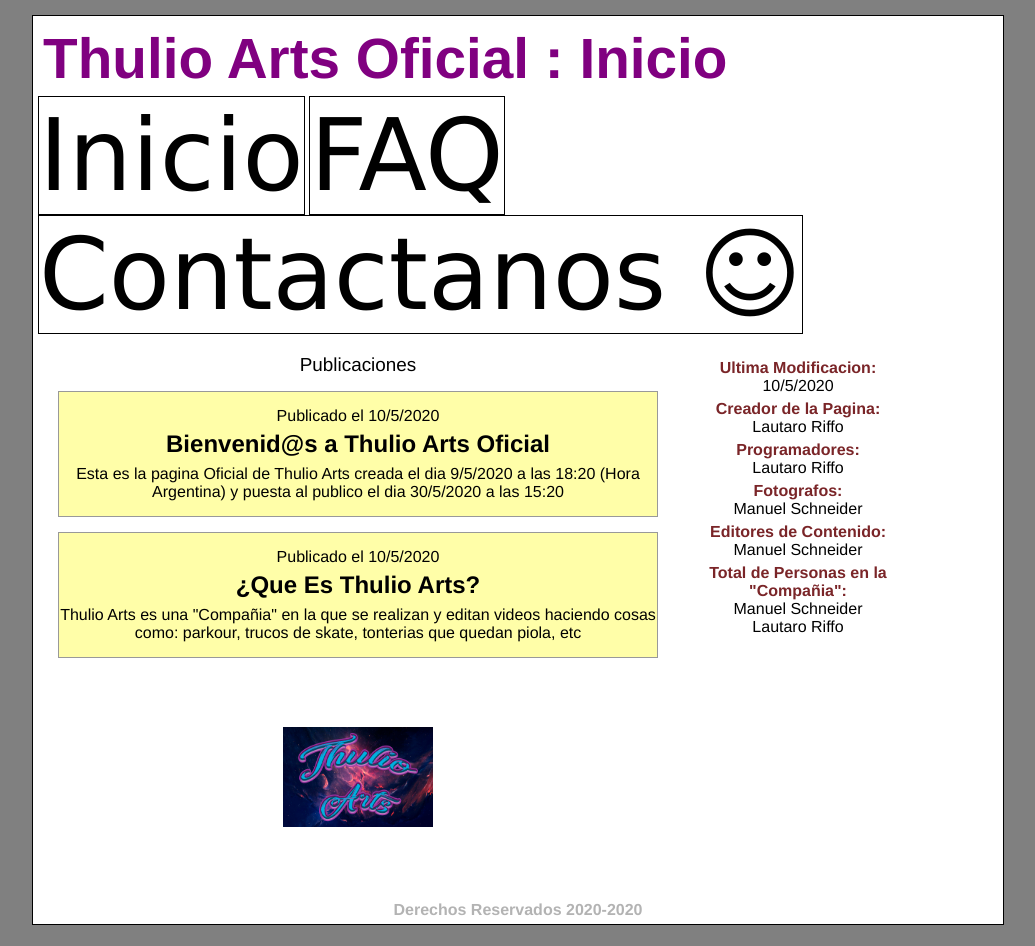
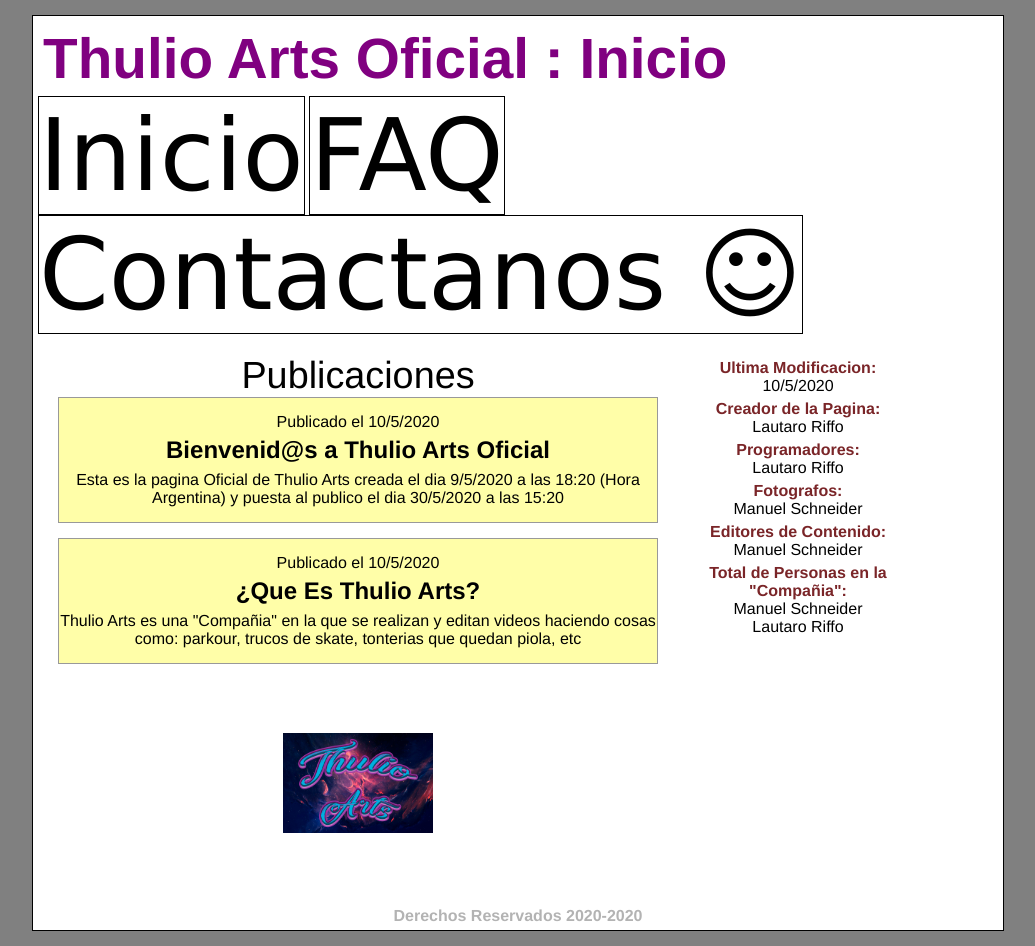
Before and after one commit to ThulioArts/ThulioArts-1, a plain HTML site: page index.html in a window 1280 px wide. Shown: the whole page, without its empty margins (122-1157 px from the left). Drawn offline with Linux system fonts and the light colour scheme.

Commit message:
Update index.html

```diff
--- a/index.html
+++ b/index.html
@@ -23,7 +23,7 @@
       </nav>
       <section class="sec">
 
-            <p style="padding-bottom: 15px; font-size: 0.5cm;">Publicaciones</p>
+            <p style="font-size: 1cm;">Publicaciones</p>
 
           <article class="art">
             <time datetime="10/5/2020">Publicado el 10/5/2020</time>
```
